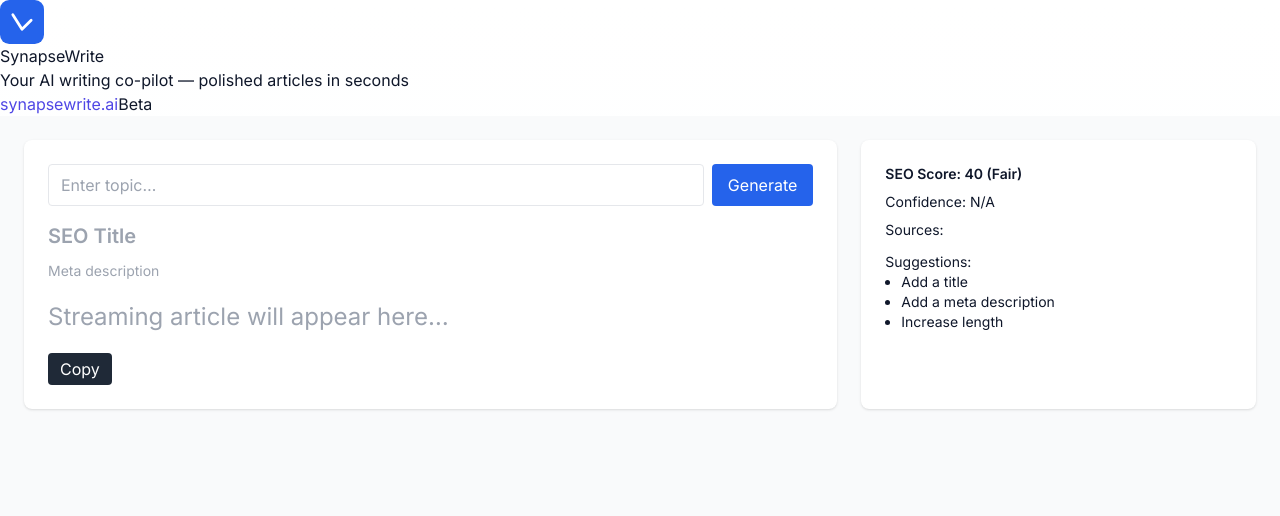
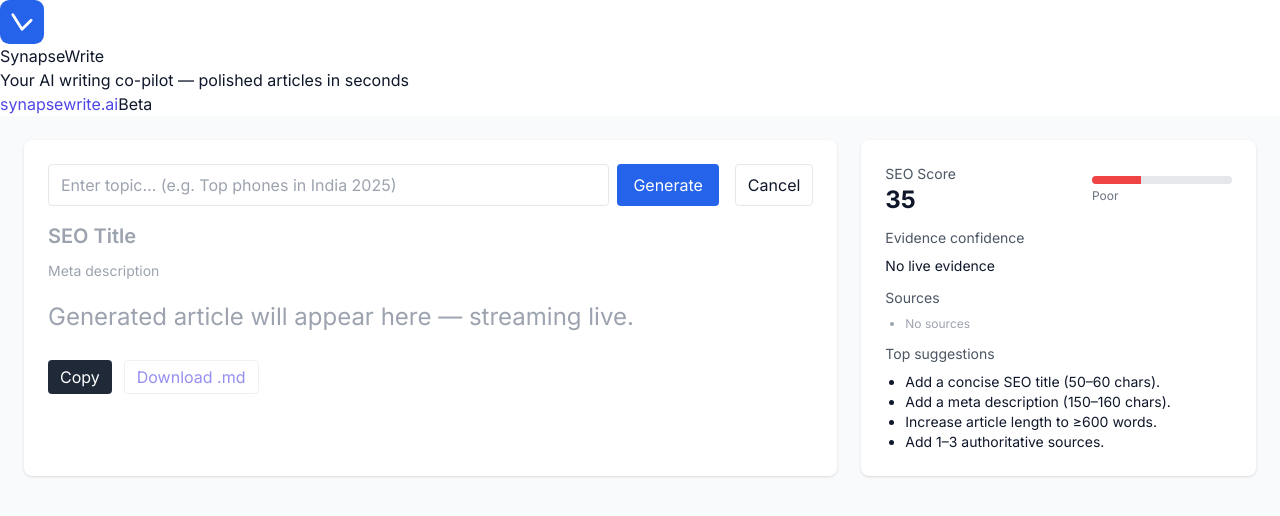
Before and after one commit to inpursuitsol/synapsewrite, a Next.js app: page / in a window 1280 px wide. Shown: the top 516 px of the page. Built offline with nearby package versions, Linux system fonts and the light colour scheme.

Commit message:
Update page.js

```diff
--- a/app/page.js
+++ b/app/page.js
@@ -16,72 +16,313 @@ export default function Page() {
 
   async function handleGenerate(e) {
     e?.preventDefault();
-    setContent(''); setStreaming(true); bufferRef.current='';
-    if (controllerRef.current) controllerRef.current.abort();
-    const ctrl=new AbortController(); controllerRef.current=ctrl;
+    if (!prompt.trim()) {
+      return;
+    }
 
-    try{
-      const res=await fetch('/api/stream',{method:'POST',headers:{'Content-Type':'application/json'},body:JSON.stringify({prompt}),signal:ctrl.signal});
-      const reader=res.body.getReader(); const decoder=new TextDecoder('utf-8');
-      let seoCaptured=false;
-      while(true){const {done,value}=await reader.read(); if(done) break;
-        bufferRef.current+=decoder.decode(value,{stream:true});
-        if(!seoCaptured){ // look for SEO + evidence block
-          const start=bufferRef.current.indexOf('<!--SEO_START');
-          const end=bufferRef.current.indexOf('SEO_END-->');
-          if(start!==-1&&end!==-1){
-            const block=bufferRef.current.slice(start,end);
-            try{
-              const json=block.match(/{.*}/s); if(json){const parsed=JSON.parse(json[0]);
-                setTitleOverride(parsed.title||''); setMetaOverride(parsed.meta||'');
-                if(parsed.confidence) setEvidenceConfidence(parsed.confidence);
-                if(parsed.sources) setEvidenceSources(parsed.sources);
+    setContent('');
+    setStreaming(true);
+    bufferRef.current = '';
+    setTitleOverride('');
+    setMetaOverride('');
+    setEvidenceConfidence(null);
+    setEvidenceSources([]);
+
+    if (controllerRef.current) {
+      try { controllerRef.current.abort(); } catch {}
+    }
+    const ctrl = new AbortController();
+    controllerRef.current = ctrl;
+
+    try {
+      const res = await fetch('/api/stream', {
+        method: 'POST',
+        headers: { 'Content-Type': 'application/json' },
+        body: JSON.stringify({ prompt }),
+        signal: ctrl.signal
+      });
+
+      if (!res.ok) {
+        const txt = await res.text();
+        setContent(`Error: ${res.status}\n\n${txt}`);
+        return;
+      }
+
+      const reader = res.body.getReader();
+      const decoder = new TextDecoder('utf-8');
+      let seoCaptured = false;
+
+      while (true) {
+        const { done, value } = await reader.read();
+        if (done) break;
+        const chunk = decoder.decode(value, { stream: true });
+        bufferRef.current += chunk;
+
+        // 1) Try capture SEO block once
+        if (!seoCaptured) {
+          const startIdx = bufferRef.current.indexOf('<!--SEO_START');
+          const endIdx = bufferRef.current.indexOf('SEO_END-->');
+          if (startIdx !== -1 && endIdx !== -1 && endIdx > startIdx) {
+            const between = bufferRef.current.slice(startIdx, endIdx + 'SEO_END-->'.length);
+            // extract first JSON object inside the block
+            const jsonMatch = between.match(/{[\s\S]*}/);
+            if (jsonMatch) {
+              try {
+                const parsed = JSON.parse(jsonMatch[0]);
+                if (parsed.title) setTitleOverride(parsed.title);
+                if (parsed.meta) setMetaOverride(parsed.meta);
+                if (typeof parsed.confidence !== 'undefined') setEvidenceConfidence(parsed.confidence);
+                if (Array.isArray(parsed.sources)) setEvidenceSources(parsed.sources);
+              } catch (err) {
+                console.warn('SEO JSON parse failed', err);
               }
-            }catch{}
-            bufferRef.current=bufferRef.current.slice(end+9); seoCaptured=true;
+            }
+            // remove the block from buffer so it doesn't leak into content
+            bufferRef.current = bufferRef.current.slice(0, startIdx) + bufferRef.current.slice(endIdx + 'SEO_END-->'.length);
+            seoCaptured = true;
           }
         }
-        // append everything else
-        setContent(prev=>prev+bufferRef.current); bufferRef.current='';
+
+        // 2) Process SSE lines: split by newline and handle lines starting with 'data:'
+        const lines = bufferRef.current.split(/\r?\n/);
+        // keep last partial line in bufferRef
+        bufferRef.current = lines.pop() || '';
+        for (const lineRaw of lines) {
+          const line = lineRaw.trim();
+          if (!line.startsWith('data:')) continue;
+          const payload = line.replace(/^data:\s*/, '');
+          if (payload === '[DONE]') continue;
+          try {
+            const obj = JSON.parse(payload);
+            const choices = obj.choices || [];
+            for (const ch of choices) {
+              const text = ch.delta?.content;
+              if (text) {
+                setContent(prev => prev + text);
+              }
+            }
+          } catch {
+            // ignore non-JSON data lines
+          }
+        }
       }
-    }catch(err){console.error(err);}finally{setStreaming(false); controllerRef.current=null;}
+
+      // Flush any remaining buffer (may contain leftover SSE or plain text)
+      if (bufferRef.current.trim()) {
+        // try final SEO parse if not captured
+        if (!seoCaptured) {
+          const startIdx = bufferRef.current.indexOf('<!--SEO_START');
+          const endIdx = bufferRef.current.indexOf('SEO_END-->');
+          if (startIdx !== -1 && endIdx !== -1 && endIdx > startIdx) {
+            const between = bufferRef.current.slice(startIdx, endIdx + 'SEO_END-->'.length);
+            const jsonMatch = between.match(/{[\s\S]*}/);
+            if (jsonMatch) {
+              try {
+                const parsed = JSON.parse(jsonMatch[0]);
+                if (parsed.title) setTitleOverride(parsed.title);
+                if (parsed.meta) setMetaOverride(parsed.meta);
+                if (typeof parsed.confidence !== 'undefined') setEvidenceConfidence(parsed.confidence);
+                if (Array.isArray(parsed.sources)) setEvidenceSources(parsed.sources);
+              } catch {}
+            }
+            bufferRef.current = bufferRef.current.slice(0, startIdx) + bufferRef.current.slice(endIdx + 'SEO_END-->'.length);
+            seoCaptured = true;
+          }
+        }
+        // try to extract any delta.content JSONs in leftover buffer
+        const leftoverLines = bufferRef.current.split(/\r?\n/);
+        for (const l of leftoverLines) {
+          const ln = l.trim();
+          if (!ln.startsWith('data:')) {
+            // ignore
+            continue;
+          }
+          const payload = ln.replace(/^data:\s*/, '');
+          if (payload === '[DONE]') continue;
+          try {
+            const obj = JSON.parse(payload);
+            for (const ch of obj.choices || []) {
+              const text = ch.delta?.content;
+              if (text) setContent(prev => prev + text);
+            }
+          } catch { /* ignore */ }
+        }
+      }
+    } catch (err) {
+      if (err.name === 'AbortError') {
+        setContent(prev => prev + '\n\n[Generation cancelled]');
+      } else {
+        setContent(prev => prev + `\n\n[Error] ${err.message || String(err)}`);
+        console.error(err);
+      }
+    } finally {
+      setStreaming(false);
+      controllerRef.current = null;
+    }
   }
 
-  function handleCopy(){navigator.clipboard.writeText(content);}
+  function handleCancel() {
+    if (controllerRef.current) {
+      controllerRef.current.abort();
+      controllerRef.current = null;
+    }
+    setStreaming(false);
+  }
 
-  const metrics=useMemo(()=>computeSEO(content,titleOverride,metaOverride,prompt,evidenceConfidence,evidenceSources),
-    [content,titleOverride,metaOverride,prompt,evidenceConfidence,evidenceSources]);
+  function handleCopy() {
+    navigator.clipboard?.writeText(content || '');
+  }
+
+  const metrics = useMemo(
+    () => computeSEO(content, titleOverride, metaOverride, prompt, evidenceConfidence, evidenceSources),
+    [content, titleOverride, metaOverride, prompt, evidenceConfidence, evidenceSources]
+  );
 
   return (
     <main className="min-h-screen bg-gray-50 p-6">
       <div className="max-w-7xl mx-auto grid lg:grid-cols-12 gap-6">
+        {/* Main column */}
         <section className="lg:col-span-8 bg-white rounded-lg shadow p-6">
           <form onSubmit={handleGenerate} className="flex gap-2 mb-4">
-            <input value={prompt} onChange={e=>setPrompt(e.target.value)} placeholder="Enter topic…" className="flex-1 border px-3 py-2 rounded"/>
-            <button className="bg-blue-600 text-white px-4 rounded" disabled={streaming}>{streaming?'...':'Generate'}</button>
+            <input
+              value={prompt}
+              onChange={(e) => setPrompt(e.target.value)}
+              placeholder="Enter topic… (e.g. Top phones in India 2025)"
+              className="flex-1 border px-3 py-2 rounded"
+            />
+            <button className="bg-blue-600 text-white px-4 rounded" disabled={streaming}>
+              {streaming ? 'Generating…' : 'Generate'}
+            </button>
+            <button type="button" onClick={handleCancel} className="ml-2 bg-white border px-3 rounded" disabled={!streaming}>
+              Cancel
+            </button>
           </form>
-          <input value={titleOverride} onChange={e=>setTitleOverride(e.target.value)} placeholder="SEO Title" className="w-full text-xl font-semibold mb-2"/>
-          <input value={metaOverride} onChange={e=>setMetaOverride(e.target.value)} placeholder="Meta description" className="w-full text-sm mb-4"/>
-          <div className="prose prose-xl lg:prose-2xl">{content||<p className="text-gray-400">Streaming article will appear here…</p>}</div>
-          <button onClick={handleCopy} className="mt-4 bg-gray-800 text-white px-3 py-1 rounded">Copy</button>
+
+          <input
+            value={titleOverride}
+            onChange={(e) => setTitleOverride(e.target.value)}
+            placeholder="SEO Title"
+            className="w-full text-xl font-semibold mb-2 border-0 focus:ring-0"
+          />
+          <input
+            value={metaOverride}
+            onChange={(e) => setMetaOverride(e.target.value)}
+            placeholder="Meta description"
+            className="w-full text-sm mb-4 border-0 focus:ring-0"
+          />
+
+          <div className="prose prose-xl lg:prose-2xl max-w-none prose-headings:mt-8 prose-headings:mb-4 prose-p:leading-relaxed prose-p:mb-6">
+            {content ? <ArticlePreview markdown={content} /> : <p className="text-gray-400">Generated article will appear here — streaming live.</p>}
+          </div>
+
+          <div className="flex gap-3 mt-6">
+            <button onClick={handleCopy} className="px-3 py-1 bg-gray-800 text-white rounded" disabled={!content}>Copy</button>
+            <a
+              href={`data:text/markdown;charset=utf-8,${encodeURIComponent(content)}`}
+              download="article.md"
+              className={`px-3 py-1 rounded border ${content ? 'bg-white' : 'opacity-60 pointer-events-none'}`}
+            >
+              Download .md
+            </a>
+          </div>
         </section>
-        <aside className="lg:col-span-4 bg-white rounded-lg shadow p-6 text-sm">
-          <div className="font-semibold mb-2">SEO Score: {metrics.score} ({metrics.grade})</div>
-          <div>Confidence: {metrics.evidenceConfidence?`${metrics.evidenceConfidence}%`:'N/A'}</div>
-          <div className="mt-2">Sources:</div>
-          <ul className="list-disc pl-4">{metrics.evidenceSources.map((s,i)=><li key={i}><a href={s} className="text-blue-600 underline" target="_blank">{s}</a></li>)}</ul>
-          <div className="mt-3">Suggestions:</div>
-          <ul className="list-disc pl-4">{metrics.suggestions.map((s,i)=><li key={i}>{s}</li>)}</ul>
+
+        {/* Sidebar */}
+        <aside className="lg:col-span-4">
+          <div className="bg-white rounded-lg shadow p-6">
+            <div className="flex justify-between items-center mb-3">
+              <div>
+                <div className="text-sm text-gray-600">SEO Score</div>
+                <div className="text-2xl font-bold">{metrics.score}</div>
+              </div>
+              <div style={{ width: 140 }}>
+                <div className="h-2 bg-gray-200 rounded-full overflow-hidden">
+                  <div className={`${metrics.score >= 80 ? 'bg-green-500' : metrics.score >= 60 ? 'bg-yellow-400' : 'bg-red-500'}`} style={{ width: `${metrics.score}%`, height: '100%' }} />
+                </div>
+                <div className="text-xs text-gray-500 mt-1">{metrics.grade}</div>
+              </div>
+            </div>
+
+            <div className="text-sm text-gray-600 mb-2">Evidence confidence</div>
+            <div className="text-sm mb-3">
+              {evidenceConfidence != null ? `${evidenceConfidence}%` : 'No live evidence'}
+            </div>
+
+            <div className="text-sm text-gray-600 mb-2">Sources</div>
+            <ul className="list-disc pl-5 text-xs mb-3">
+              {(evidenceSources && evidenceSources.length) ? evidenceSources.map((s, i) => (
+                <li key={i}><a className="text-blue-600 underline" href={s} target="_blank" rel="noreferrer">{s}</a></li>
+              )) : <li className="text-gray-400">No sources</li>}
+            </ul>
+
+            <div className="text-sm text-gray-600 mb-2">Top suggestions</div>
+            <ul className="list-disc pl-5 text-sm">
+              {metrics.suggestions.slice(0, 5).map((s, i) => <li key={i}>{s}</li>)}
+            </ul>
+          </div>
         </aside>
       </div>
     </main>
   );
 }
 
-function computeSEO(text,title,meta,prompt,evidenceConfidence,evidenceSources){
-  const words=(text||'').split(/\s+/).filter(Boolean).length;
-  const score=words>600?80:words>400?65:40;
-  const grade=score>=80?'Excellent':score>=60?'Good':'Fair';
-  const suggestions=[]; if(!title) suggestions.push('Add a title'); if(!meta) suggestions.push('Add a meta description'); if(words<600) suggestions.push('Increase length');
-  return {score,grade,suggestions,evidenceConfidence,evidenceSources};
+/* -------------------- ArticlePreview (basic markdown-ish rendering) -------------------- */
+function ArticlePreview({ markdown }) {
+  const blocks = splitIntoBlocks(markdown);
+  return (
+    <article className="prose lg:prose-2xl">
+      {blocks.map((b, i) => {
+        if (b.type === 'h1') return <h1 key={i}>{b.text}</h1>;
+        if (b.type === 'h2') return <h2 key={i}>{b.text}</h2>;
+        if (b.type === 'ul') return <ul key={i}>{b.items.map((it, idx) => <li key={idx}>{it}</li>)}</ul>;
+        return <p key={i}>{b.text}</p>;
+      })}
+    </article>
+  );
 }
+function splitIntoBlocks(md) {
+  const lines = (md || '').split(/\r?\n/);
+  const blocks = [];
+  let para = [];
+  let list = null;
+  for (let ln of lines) {
+    const t = ln.trim();
+    if (!t) {
+      if (para.length) { blocks.push({ type: 'p', text: para.join(' ') }); para = []; }
+      if (list) { blocks.push({ type: 'ul', items: list }); list = null; }
+      continue;
+    }
+    const h1 = t.match(/^#\s+(.*)$/);
+    const h2 = t.match(/^##\s+(.*)$/);
+    const li = t.match(/^[-*]\s+(.*)$/);
+    if (h1) { if (para.length) { blocks.push({ type:'p', text:para.join(' ') }); para=[];} if (list){blocks.push({type:'ul',items:list});list=null;} blocks.push({type:'h1', text:h1[1]}); continue; }
+    if (h2) { if (para.length) { blocks.push({ type:'p', text:para.join(' ') }); para=[];} if (list){blocks.push({type:'ul',items:list});list=null;} blocks.push({type:'h2', text:h2[1]}); continue; }
+    if (li) { if (!list) list = []; list.push(li[1]); continue; }
+    para.push(t);
+  }
+  if (para.length) blocks.push({ type: 'p', text: para.join(' ') });
+  if (list) blocks.push({ type: 'ul', items: list });
+  return blocks;
+}
+
+/* -------------------- Simple SEO scoring -------------------- */
+function computeSEO(text, title, meta, prompt, evidenceConfidence, evidenceSources) {
+  const clean = (text || '').replace(/\s+/g, ' ').trim();
+  const words = clean ? clean.split(' ').filter(Boolean).length : 0;
+  const score = words >= 700 ? 88 : words >= 500 ? 72 : words >= 300 ? 55 : 35;
+  const grade = score >= 80 ? 'Excellent' : score >= 60 ? 'Good' : score >= 40 ? 'Fair' : 'Poor';
+  const suggestions = [];
+  if (!title) suggestions.push('Add a concise SEO title (50–60 chars).');
+  if (!meta) suggestions.push('Add a meta description (150–160 chars).');
+  if (words < 600) suggestions.push('Increase article length to ≥600 words.');
+  if (evidenceConfidence != null && evidenceConfidence < 60) suggestions.push('Search confidence is low — consider refreshing sources.');
+  if (!evidenceSources || evidenceSources.length === 0) suggestions.push('Add 1–3 authoritative sources.');
+  return {
+    score,
+    grade,
+    suggestions,
+    words,
+    evidenceConfidence,
+    evidenceSources: evidenceSources || []
+  };
+}
```
